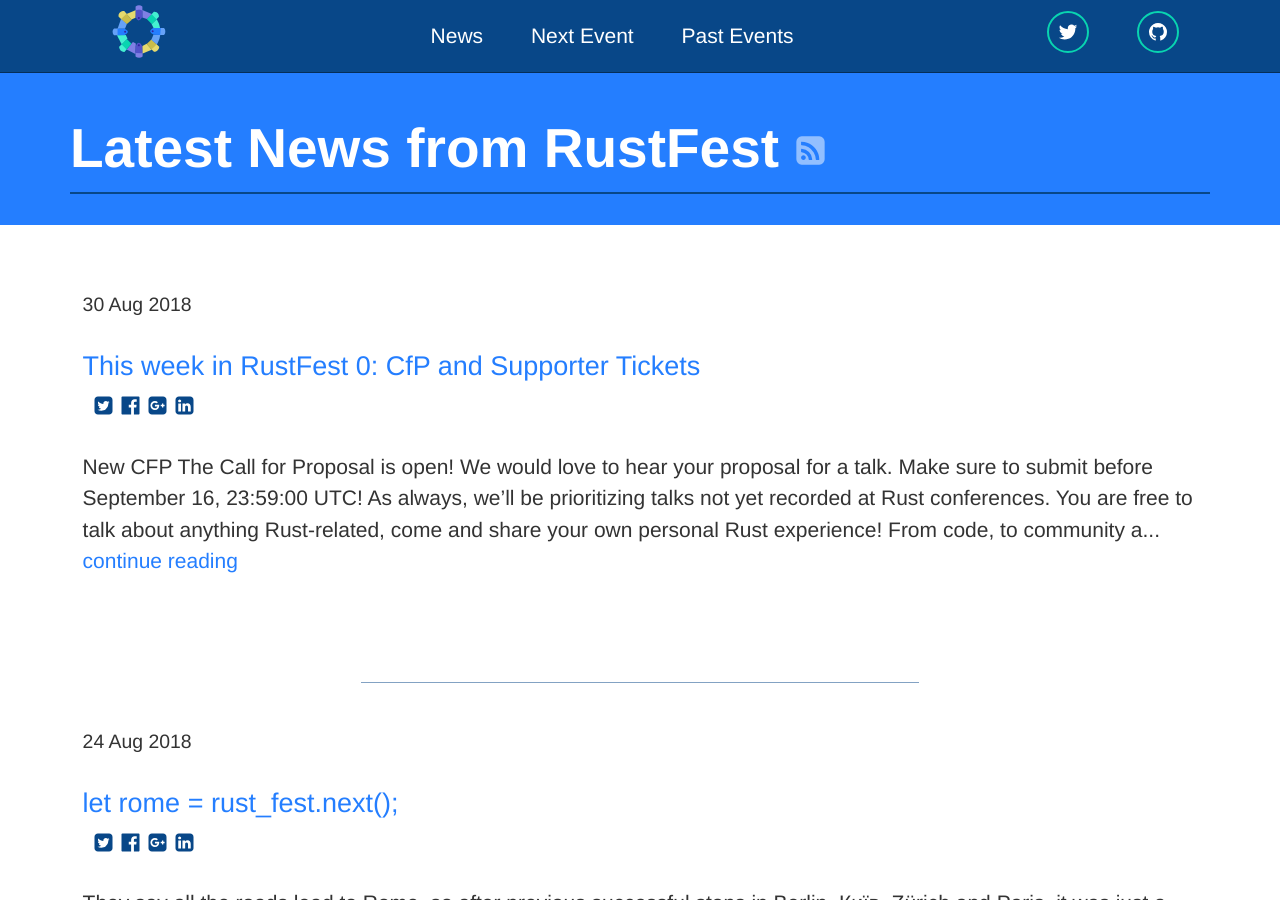
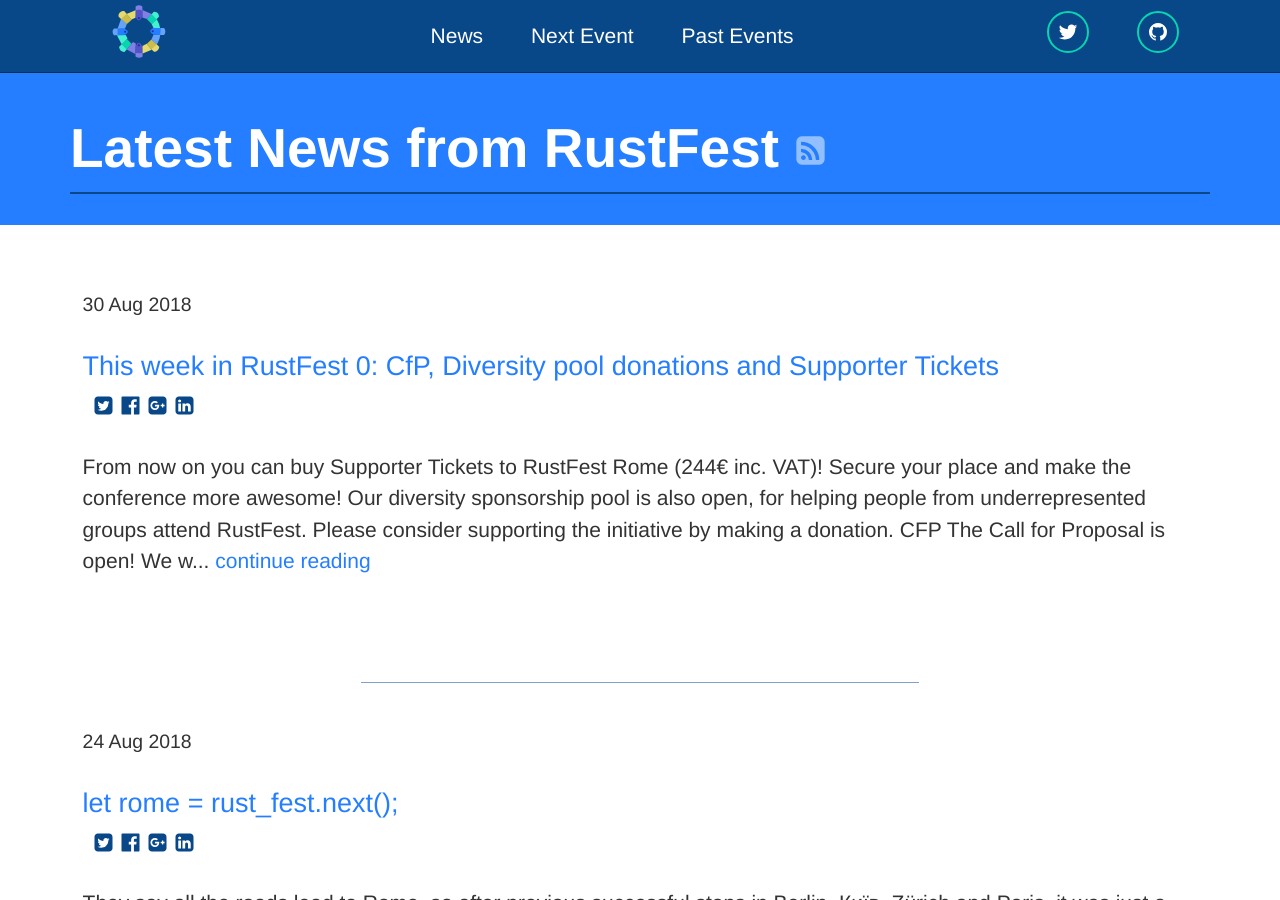
Before and after one commit to RustFestEU/blog.rustfest.eu, a Jekyll site: the page built from index.html, in a window 1280 px wide and 900 px high. Built offline with Jekyll 4.4.1, drawn with Linux system fonts in a browser that asks for light colours.

Commit message:
Diversity support pool donations infos

```diff
--- a/_posts/2018-08-30-this-week-in-rustfest-0-cfp-and-tickets.md
+++ b/_posts/2018-08-30-this-week-in-rustfest-0-cfp-and-tickets.md
@@ -1,6 +1,6 @@
 ---
 layout: post
-title: "This week in RustFest 0: CfP and Supporter Tickets"
+title: "This week in RustFest 0: CfP, Diversity pool donations and Supporter Tickets"
 authors:
   - wolf4ood
   - tglman
@@ -8,7 +8,8 @@ authors:
   - skade
 ---
 
-New
+From now on you can buy [Supporter Tickets to RustFest Rome (244€ inc. VAT)](https://ti.to/asquera-event-ug/rustfest-rome-2018)! Secure your place and make the conference more awesome! [Our diversity sponsorship pool](https://ti.to/asquera-event-ug/rustfest-rome-2018) is also open, for helping people from underrepresented groups attend RustFest. Please consider supporting the initiative by making a donation.
+
 
 # CFP
 
@@ -22,15 +23,24 @@ This year for the evaluation of the CfP will be done by a committee of community
 
 <iframe width="640" height="360" src="https://www.youtube.com/embed/pTEYqpcQ6lg" frameborder="0" allowfullscreen></iframe>
 
+
+# Diversity support pool donations
+
+Just like previous events we will do our best to support underrepresented groups by arranging travel, accommodation, and tickets for them by working with [Diversity Tickets](https://diversitytickets.org/) again. The application for free diversity tickets and travel sponsorship will open soon!
+
+Our Diversity Sponsorship pool is a monetary fund reserved for the sole purpose of enabling our diversity program's awardees to attend and enjoy RustFest.
+
+When buying your ticket you are able to contribute to our [Diversity Sponsorship pool for donations](https://ti.to/asquera-event-ug/rustfest-rome-2018). These are pay-what-you-want style donations that you can find in the RustFest ti.to ticket shop, and by buying them you support us in our mission to help more of our awardees afford enjoying RustFest with us.
+
+> Please note that contributing to this pool does not include conference access, **they are not tickets**.
+> An actual conference ticket needs to be purchased for attending RustFest.
+
 # Supporter conference tickets
-
-From now on you can buy [Supporter Tickets to RustFest Rome (244€ inc. VAT)](https://ti.to/asquera-event-ug/rustfest-rome-2018)! Secure your place and make the conference more awesome!
 
 Supporter tickets enable us to provide a great conference experience while keeping the ticket price affordable for everyone. By buying the Supporter ticket (priced at 244€ inc. VAT) you help us improve the conference, provide transcription, video recordings, on-site childcare etc.
 
-Just like previous events we will do our best to support underrepresented groups by arranging travel, accommodation, and tickets for them by working with [Diversity Tickets](https://diversitytickets.org/) again. The application will open soon!
+We will be also releasing the student and standard in September. Be patient!
 
-We will be also releasing the student and standard in September. Be patient!
 
 # `impl Days for RustFest<Rome>`
 
```
